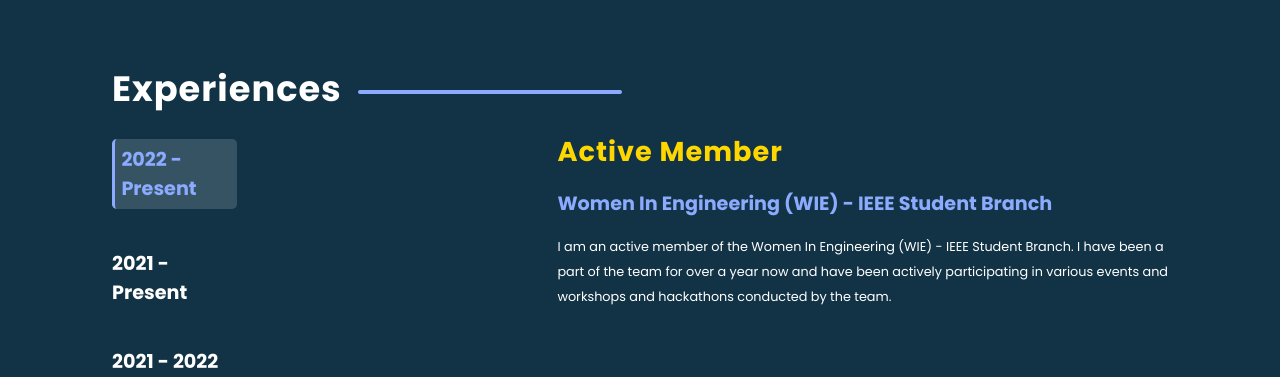
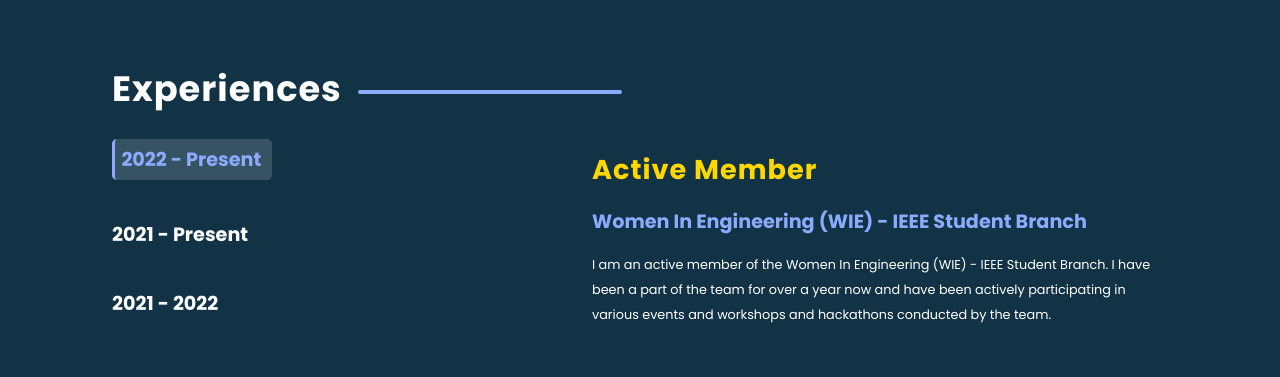
Before and after one commit to Hashara-Pilapitiya/Portfolio, a React (Create React App) app in the folder frontend/: page / in a window 1280 px wide. Shown: the part 1525-1902 px from the top of the page. Built offline with nearby package versions, Linux system fonts and the light colour scheme; the HTML template or start-up script is replaced by a standard one; a web font is replaced by a local one.

Commit message:
Update CSS styles for responsive design in Experiences component

```diff
--- a/frontend/src/components/Experiences/experiences.css
+++ b/frontend/src/components/Experiences/experiences.css
@@ -8,8 +8,8 @@
     gap: 20rem;
 }
 
-.experience__period {
-    width: 320px;
+.experience {
+    width: 160px;
 }
 
 .experience__period h1 {
@@ -22,7 +22,7 @@
     cursor: pointer;
     border-left: 3px solid var(--teal-color);
     background-color: #355363;
-    padding: 0.4rem ;
+    padding: 0.4rem;
     border-radius: 0.3rem;
 }
 
@@ -32,7 +32,7 @@
 }
 
 .experience__details {
-    margin-top: -8px;
+    margin-top: 10px;
 }
 
 .experience__details h1 {
```
